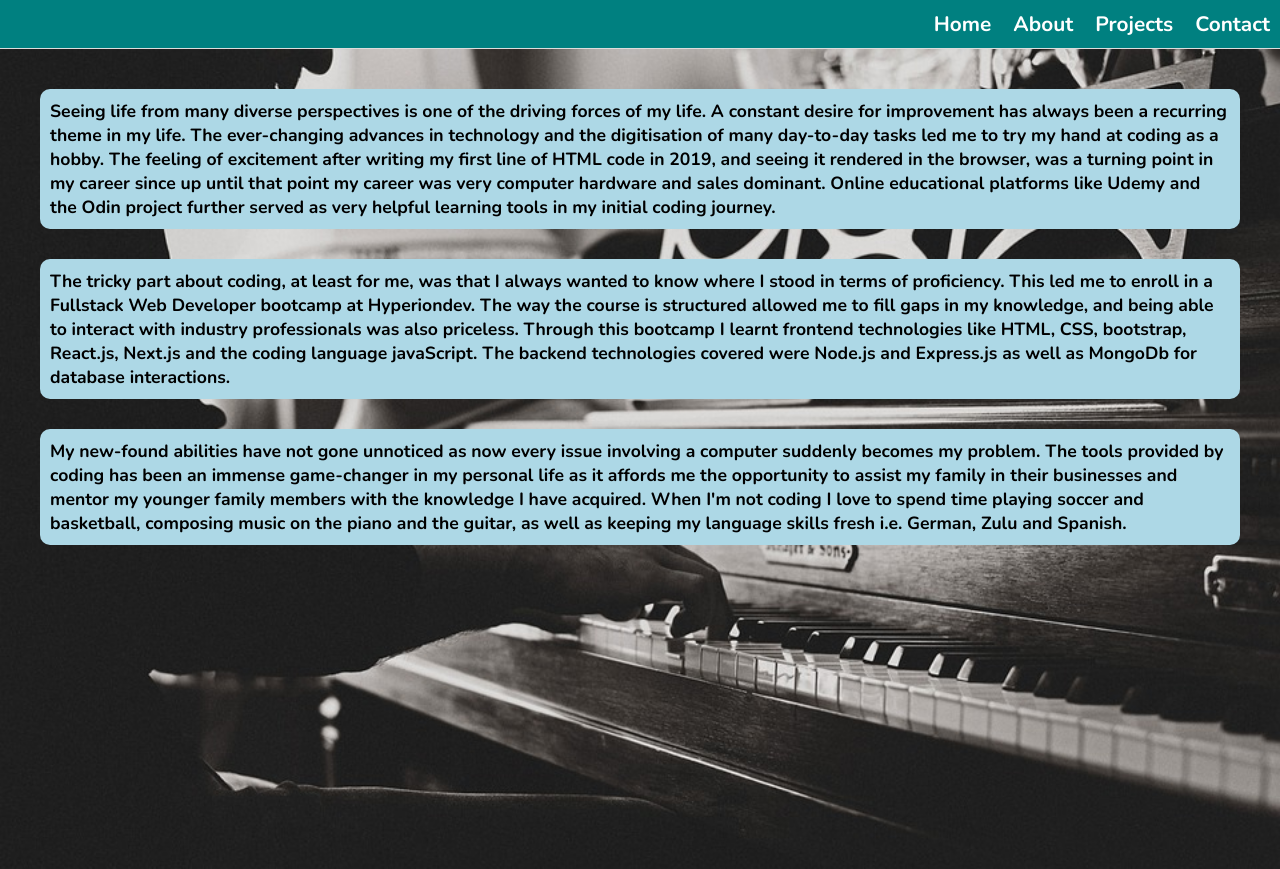
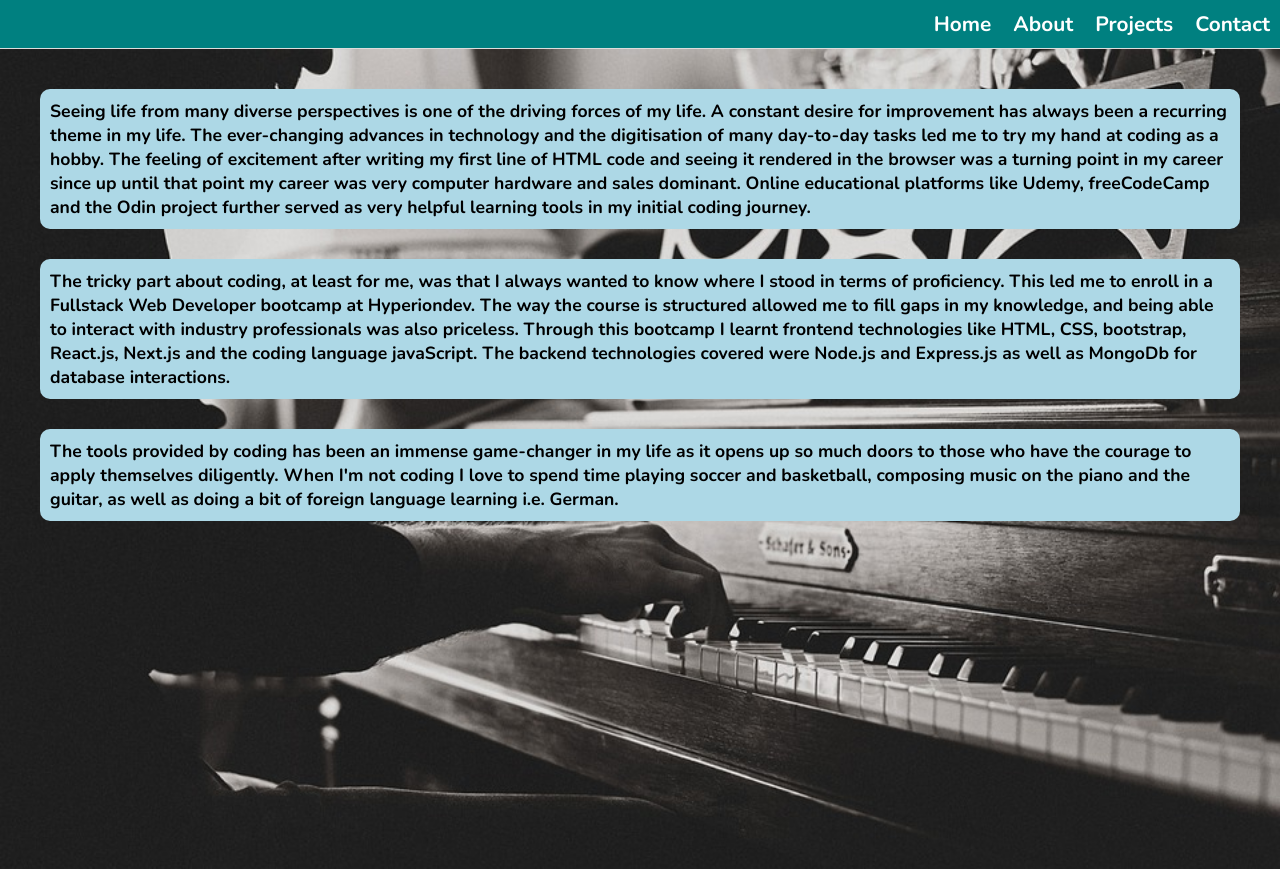
Before and after one commit to johnnyd81/my-portfolio, a Next.js app: page /about in a window 1280 px wide. Built offline with nearby package versions, Linux system fonts and the light colour scheme.

Commit message:
modified about page

```diff
--- a/pages/about.js
+++ b/pages/about.js
@@ -7,11 +7,11 @@ export default function About() {
         recurring theme in my life. The ever-changing advances in technology and
         the digitisation of many day-to-day tasks led me to try my hand at
         coding as a hobby. The feeling of excitement after writing my first line
-        of HTML code in 2019, and seeing it rendered in the browser, was a
-        turning point in my career since up until that point my career was very
-        computer hardware and sales dominant. Online educational platforms like
-        Udemy and the Odin project further served as very helpful learning tools
-        in my initial coding journey.
+        of HTML code and seeing it rendered in the browser was a turning point
+        in my career since up until that point my career was very computer
+        hardware and sales dominant. Online educational platforms like Udemy,
+        freeCodeCamp and the Odin project further served as very helpful
+        learning tools in my initial coding journey.
       </p>
       <p className="about-item">
         The tricky part about coding, at least for me, was that I always wanted
@@ -25,14 +25,11 @@ export default function About() {
         database interactions.
       </p>
       <p className="about-item">
-        My new-found abilities have not gone unnoticed as now every issue
-        involving a computer suddenly becomes my problem. The tools provided by
-        coding has been an immense game-changer in my personal life as it
-        affords me the opportunity to assist my family in their businesses and
-        mentor my younger family members with the knowledge I have acquired.
-        When I'm not coding I love to spend time playing soccer and basketball,
-        composing music on the piano and the guitar, as well as keeping my
-        language skills fresh i.e. German, Zulu and Spanish.
+        The tools provided by coding has been an immense game-changer in my life
+        as it opens up so much doors to those who have the courage to apply
+        themselves diligently. When I'm not coding I love to spend time playing
+        soccer and basketball, composing music on the piano and the guitar, as
+        well as doing a bit of foreign language learning i.e. German.
       </p>
       {/*the background image is stored in the public folder and it's path makes it easy to utilize in the application */}
       <style jsx>
```
